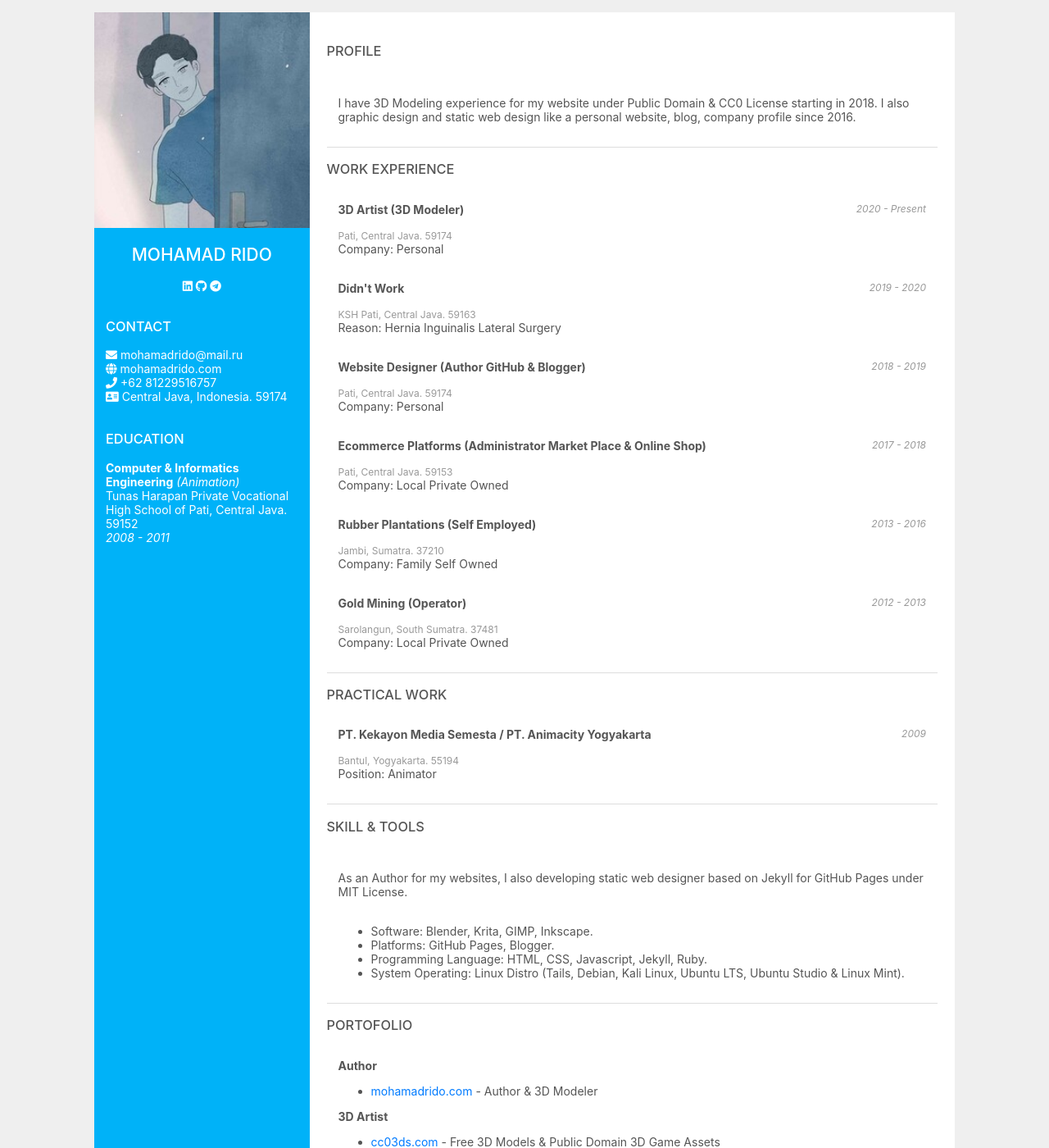
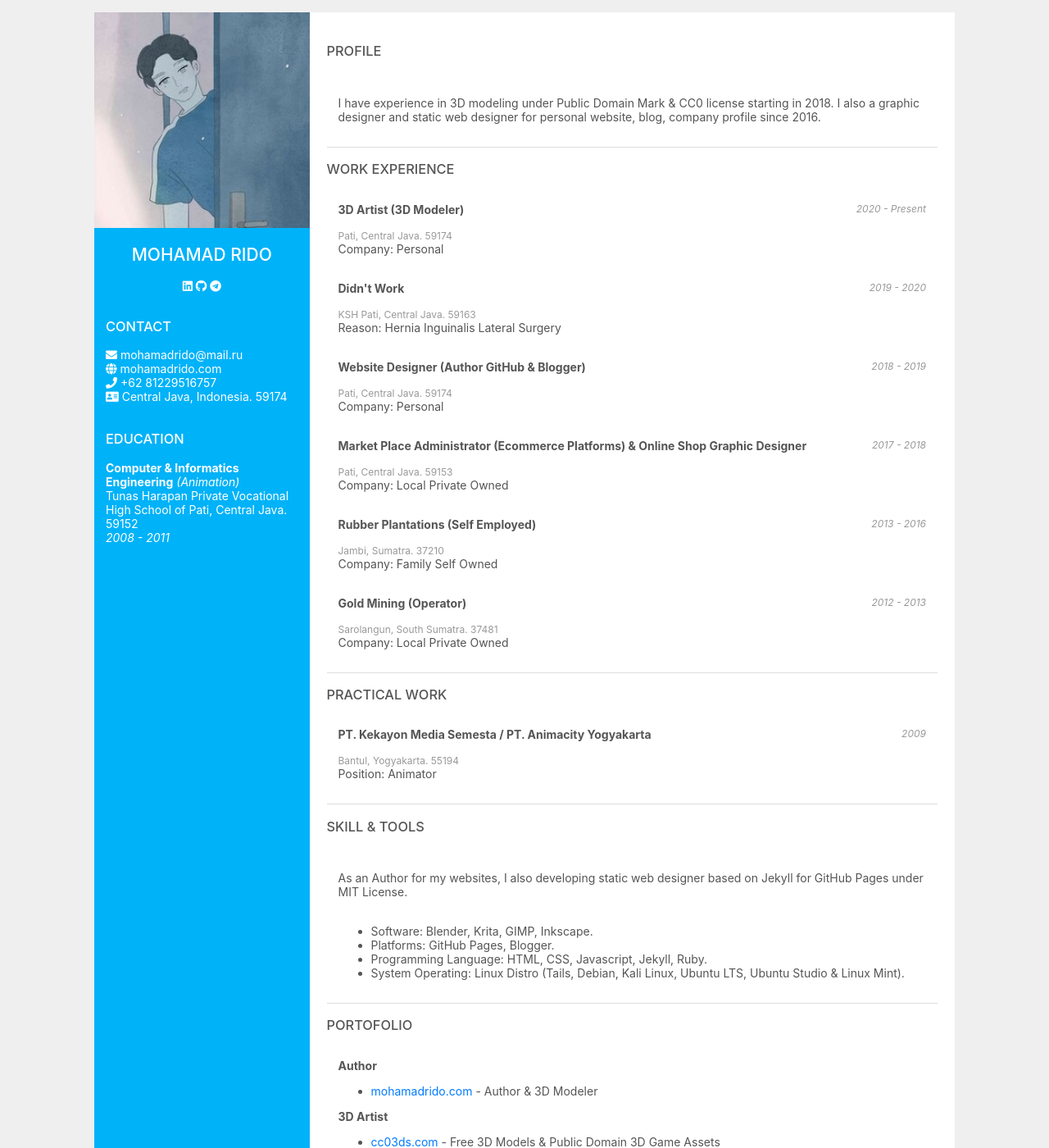
Before and after one commit to mohamadrido/about, a Jekyll site: the page built from index.html, in a window 1280 px wide and 1400 px high. Shown: the whole window at 82% size. Built offline with Jekyll 4.4.1, drawn with Linux system fonts in a browser that asks for light colours; some of the changed text lies outside the part shown.

Commit message:
Update index.html

```diff
--- a/index.html
+++ b/index.html
@@ -36,7 +36,7 @@
   <div class="content" style="padding: 1em;">
     <h3>PROFILE</h3>
     <div class="container" style="padding: 1em; border-bottom: 1px solid #ddd;">
-    <p>I have 3D Modeling experience for my website under Public Domain & CC0 License starting in 2018. I also graphic design and static web design like a personal website, blog, company profile since 2016.
+    <p>I have experience in 3D modeling under Public Domain Mark & CC0 license starting in 2018. I also a graphic designer and static web designer for personal website, blog, company profile since 2016.
     </p>
     </div>
 
@@ -64,7 +64,7 @@
     <p><span class="span">Pati, Central Java. 59174</span><br/>
     Company: Personal</p>
     <br/>
-    <b>Ecommerce Platforms (Administrator Market Place & Online Shop)</b>
+    <b>Market Place Administrator (Ecommerce Platforms) & Online Shop Graphic Designer</b>
     <div class="container-right">
     <i>2017 - 2018</i>
     </div>
@@ -127,16 +127,20 @@
       <!--li><a href="https://cc0.site">cc0.site</a> Redirect to <a href="https://cc03ds.com">cc03ds.com</a></li-->
       </ul>
 
-    <b>Web Designer</b>
+    <b>Web Design</b>
       <ul>
-      <li><a href="https://github.com/mohamadrido">github.com/mohamadrido</a> - Free static website concepts for personal blog and company profile.</li>
+      <li><a href="https://github.com/mohamadrido">github.com/mohamadrido</a> - Website concepts with CMS <a href="https://jekyllrb.com">Jekyll</a> v4.2.1 under <a href="https://mit-license.org">MIT</a> license for personal blog and company profile.</li>
       </ul>
 
-    <b>Web Designer</b>
+    <b>Graphic Design</b>
       <ul>
       <li>Mosque digital clock - Limited portfolio during interview.</li>
       <li>Business profile logo - Copyright license, customer privacy.</li>
       <li>Event banner - Copyright license, customer privacy.</li>
+      </ul>
+    <b>Animation</b>
+      <ul>
+      <li>Product design - Limited portfolio during interview.</li>
       </ul>
     </div>
 
```
